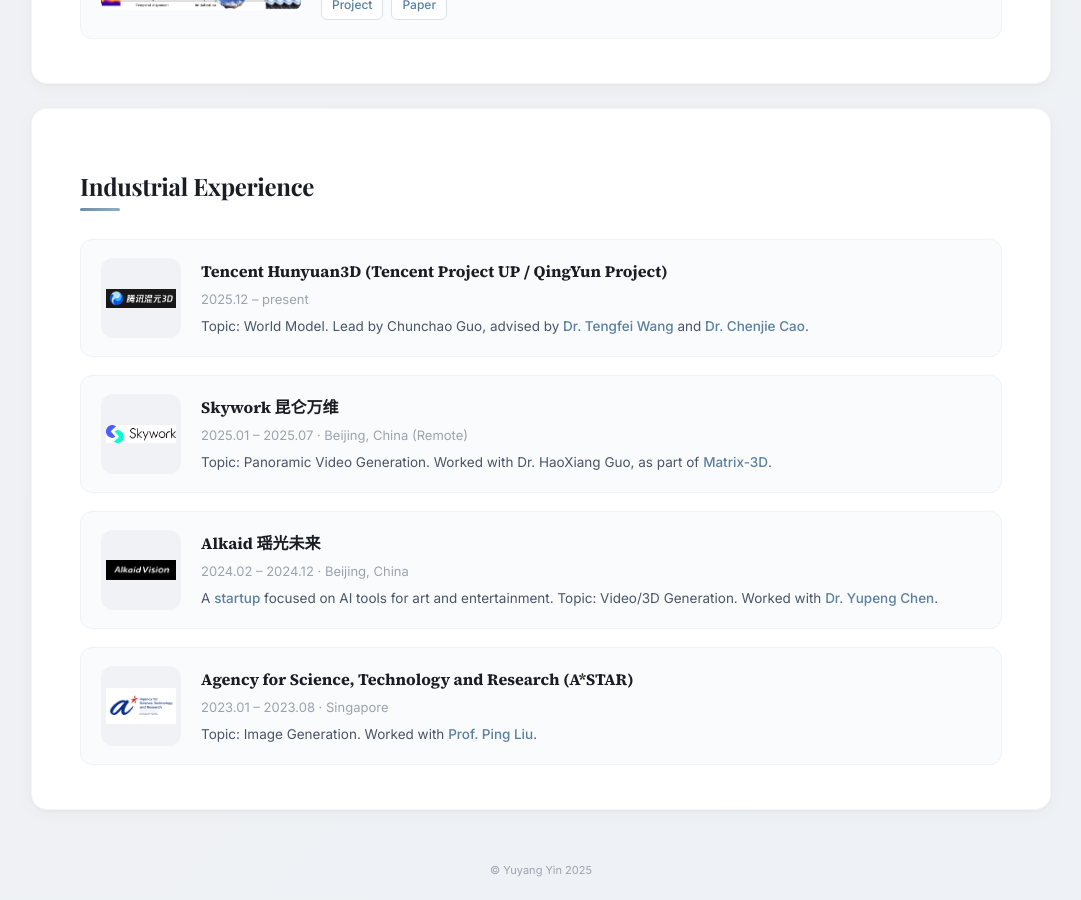
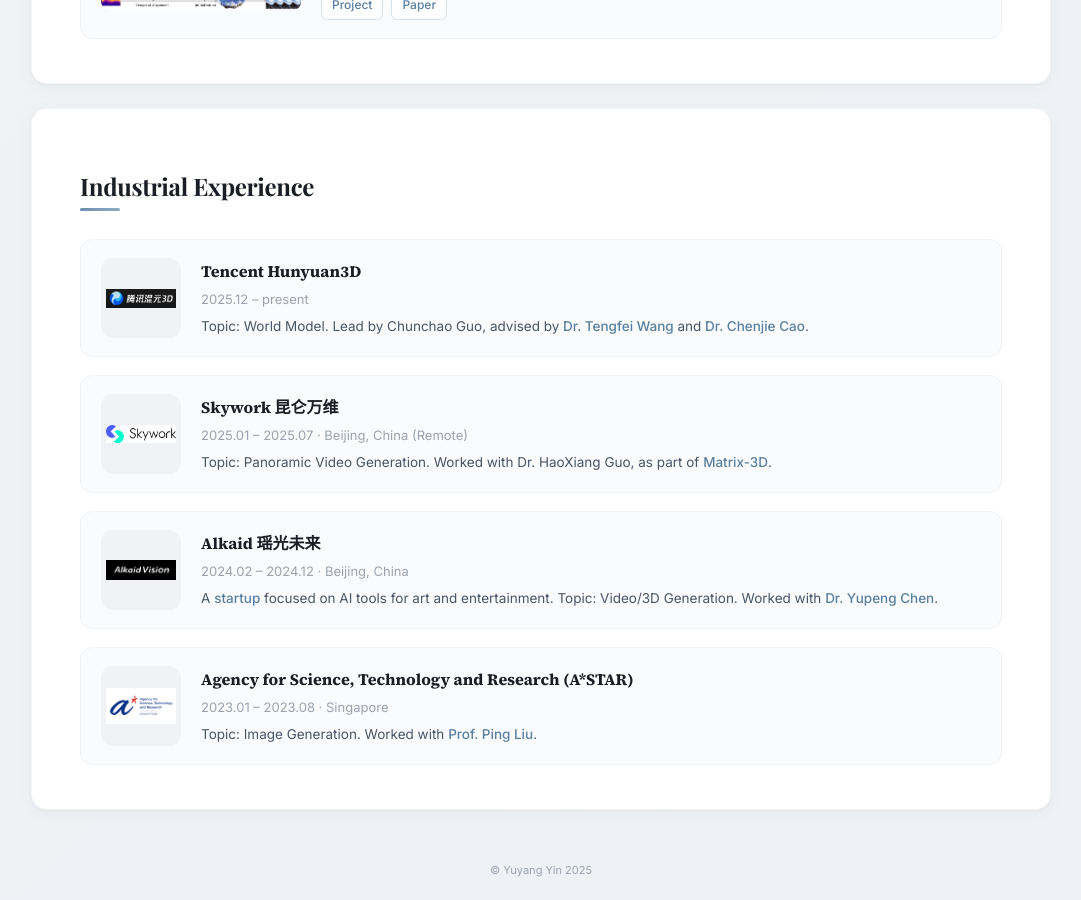
Before and after one commit to YuyangYin/YuyangYin.github.io, a Jekyll site: the page built from index.html, in a window 1280 px wide and 900 px high, scrolled down 3857 px. Shown: the whole window, without its empty margins (99-1180 px from the left). Built offline with Jekyll 4.4.1, drawn with Linux system fonts in a browser that asks for light colours; a script that is not in the unit is left out.

Commit message:
Simplify company name in yyy_intern.html
Removed additional project details from company name.

```diff
--- a/_includes/yyy_intern.html
+++ b/_includes/yyy_intern.html
@@ -8,7 +8,7 @@
 			<img src="assets/images/hunyuan3d.png" alt="Tencent Hunyuan3D">
 		</div>
 		<div class="exp-body">
-			<div class="exp-company">Tencent Hunyuan3D (Tencent Project UP / QingYun Project)</div>
+			<div class="exp-company">Tencent Hunyuan3D</div>
 			<div class="exp-period">2025.12 – present</div>
 			<div class="exp-desc">
 				Topic: World Model. Lead by Chunchao Guo, advised by
```
